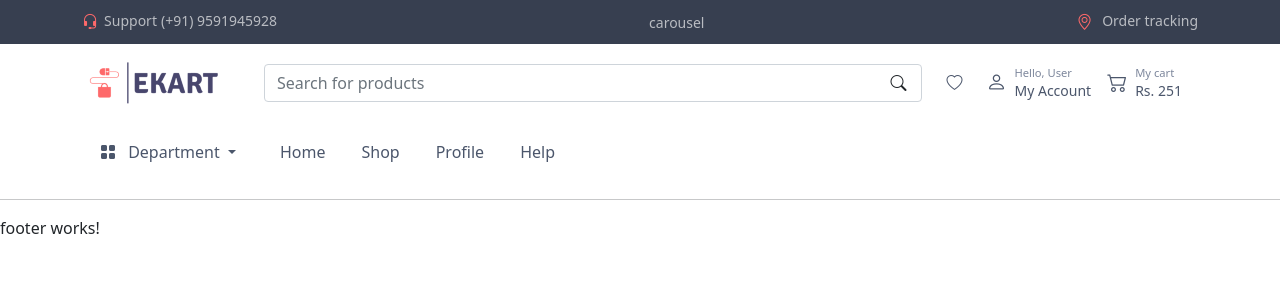
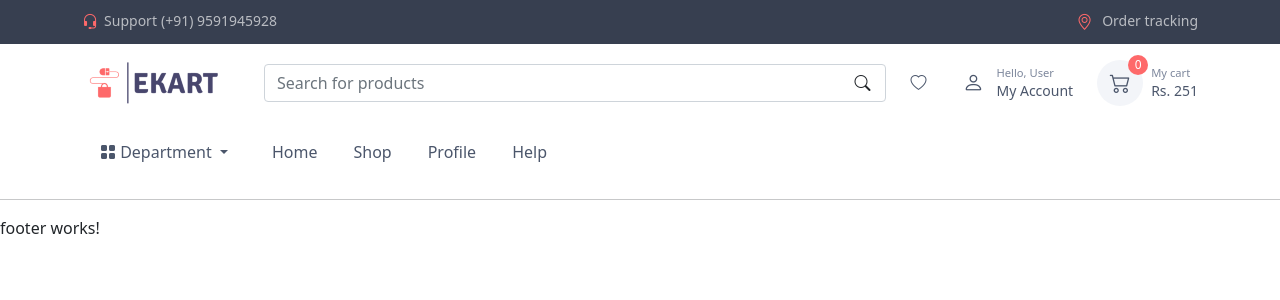
Before and after one commit to vsoni1011/Ekart-UI, an Angular app: page / in a window 1280 px wide. Shown: the top 300 px of the page. Built offline with nearby package versions, Linux system fonts and the light colour scheme.

Commit message:
Added toolbar label

```diff
--- a/src/app/app.module.ts
+++ b/src/app/app.module.ts
@@ -7,6 +7,7 @@ import { HeaderComponent } from './header/header.component';
 import { FooterComponent } from './footer/footer.component';
 import { TopbarComponent } from './header/topbar/topbar.component';
 import { NavbarComponent } from './header/navbar/navbar.component';
+import { LoginComponent } from './login/login.component';
 
 @NgModule({
   declarations: [
@@ -14,7 +15,8 @@ import { NavbarComponent } from './header/navbar/navbar.component';
     HeaderComponent,
     FooterComponent,
     TopbarComponent,
-    NavbarComponent
+    NavbarComponent,
+    LoginComponent
   ],
   imports: [
     BrowserModule,
--- a/src/app/header/navbar/navbar.component.html
+++ b/src/app/header/navbar/navbar.component.html
@@ -20,7 +20,10 @@
                     </div>
                 </a>
                 <div class="navbar-tool">
-                    <a class="icon-box" href="#"><i class="bi bi-cart2"></i></a>
+                    <a class="icon-box cart" href="#">
+                        <span class="tool-text-label">0</span>
+                        <i class="bi bi-cart2"></i>
+                    </a>
                     <a class="tool-text">
                         <small>My cart</small>
                         Rs. 251
--- a/src/app/header/navbar/navbar.component.scss
+++ b/src/app/header/navbar/navbar.component.scss
@@ -46,7 +46,11 @@
     position: relative;
     display: flex;
     align-items: center;
-    margin-right: 1rem;
+    margin-right: 1.5rem;
+
+    &:last-child {
+        margin-right: 0;
+    }
 }
 
 .navbar-nav {
@@ -71,10 +75,6 @@ a {
     padding-right: 0.5rem;
 }
 
-i {
-    margin-right: .5rem;
-}
-
 .tool-text {
     display: block;
     font-size: .875rem;
@@ -87,15 +87,36 @@ i {
     }
 }
 
+.tool-text-label {
+    position: absolute;
+    top: -0.3125rem;
+    right: -0.3125rem;
+    width: 1.25rem;
+    height: 1.25rem;
+    border-radius: 50%;
+    background-color: #fe696a;
+    color: #fff;
+    font-size: .75rem;
+    font-weight: 500;
+    text-align: center;
+    line-height: 1.25rem;
+}
+
 .icon-box {
     position: relative;
+    width: 2.875rem;
     height: 2.875rem;
     border-radius: 50%;
     line-height: 2.625rem;
     text-align: center;
 
     i {
-        font-size: 1.25rem;
+        font-size: 1.3rem;
         line-height: 2.875rem;
     }
 }
+
+.cart {
+    background-color: #f3f5f9;
+    margin-right: .5rem;
+}
--- a/src/app/header/topbar/topbar.component.html
+++ b/src/app/header/topbar/topbar.component.html
@@ -4,9 +4,6 @@
       <i class="bi bi-headset"></i>
       <span class="text">Support</span>
       <a href="#">(+91) 9591945928</a>
-    </div>
-    <div class="carousel">
-      carousel
     </div>
     <div class="track">
       <a href="#">
--- a/src/app/header/topbar/topbar.component.scss
+++ b/src/app/header/topbar/topbar.component.scss
@@ -33,7 +33,3 @@ i {
     margin-right: .25rem !important;
   }
 }
-
-.carousel {
-  position: relative;
-}
--- /dev/null
+++ b/src/app/login/login.component.ts
@@ -0,0 +1,16 @@
+import { Component, OnInit } from '@angular/core';
+
+@Component({
+  selector: 'login',
+  templateUrl: './login.component.html',
+  styleUrls: ['./login.component.scss']
+})
+export class LoginComponent implements OnInit {
+
+  constructor() {
+   }
+
+  ngOnInit(): void {
+  }
+
+}
```
Also changed, not shown: src/app/login/login.component.html (added), src/app/login/login.component.scss (added), 1 other file (tests, documents, lock files or other folders).
